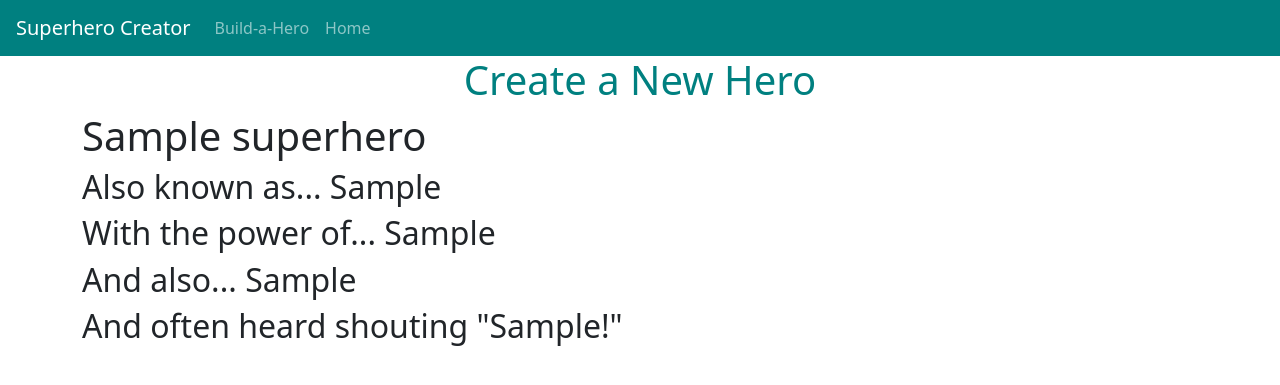
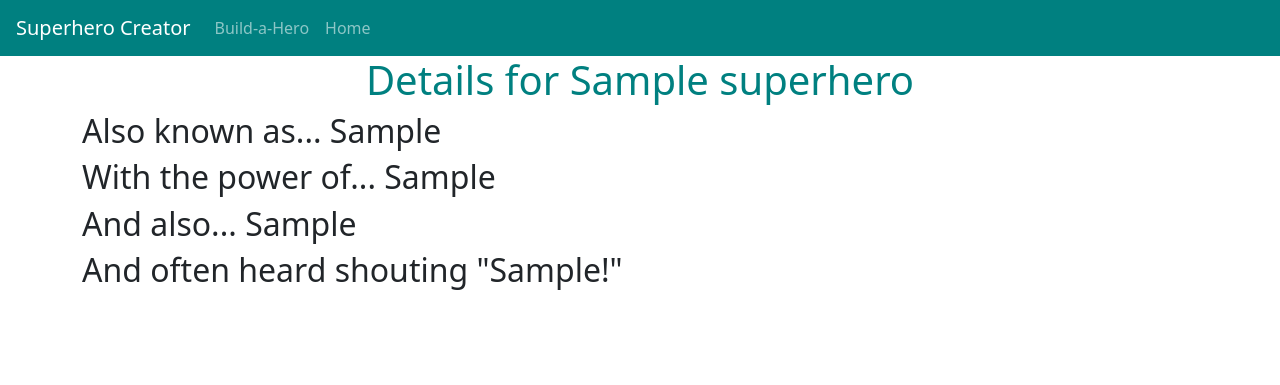
Before and after one commit to megancindric/PythonSuperheroProject, a Django app: page /superheroes/1/ in a window 1280 px wide. Shown: the top 385 px of the page. Run offline with Django 3.2, Linux system fonts and the light colour scheme; tables that the repository leaves empty hold one stand-in row (values such as "Sample post").

Commit message:
Styling, small typo fixes

```diff
--- a/superhero_project/superheroes/static/base.css
+++ b/superhero_project/superheroes/static/base.css
@@ -4,7 +4,8 @@
 }
 
 .img-fluid{
-    max-width: 50%
+    max-width: 50%;
+
 }
 
 .navbar{
@@ -23,3 +24,7 @@
     display: flex;
     justify-content: space-between;
 }
+
+.title{
+    text-align: center;
+}
--- a/superhero_project/superheroes/templates/superheroes/base.html
+++ b/superhero_project/superheroes/templates/superheroes/base.html
@@ -6,9 +6,9 @@
     <meta http-equiv="X-UA-Compatible" content="IE=edge">
     <meta name="viewport" content="width=device-width, initial-scale=1.0">
     <title>{% block title %}Super Duper Yah Yoobetcha{% endblock %}</title>
-    <link href="https://cdn.jsdelivr.net/npm/bootstrap@5.1.0/dist/css/bootstrap.min.css" rel="stylesheet" integrity="sha384-KyZXEAg3QhqLMpG8r+8fhAXLRk2vvoC2f3B09zVXn8CA5QIVfZOJ3BCsw2P0p/We" crossorigin="anonymous">
+    <link href="https://cdn.jsdelivr.net/npm/bootstrap@5.1.1/dist/css/bootstrap.min.css" rel="stylesheet" integrity="sha384-F3w7mX95PdgyTmZZMECAngseQB83DfGTowi0iMjiWaeVhAn4FJkqJByhZMI3AhiU" crossorigin="anonymous">
     <link rel="stylesheet" type="text/css" href="{% static '/base.css' %}">
-</head>
+  </head>
 <body>
 
 <nav class="navbar sticky-top navbar-expand-lg navbar-dark">
--- a/superhero_project/superheroes/templates/superheroes/detail.html
+++ b/superhero_project/superheroes/templates/superheroes/detail.html
@@ -1,8 +1,7 @@
 {% extends "superheroes/base.html" %}
 {% block title %}Superhero Details{% endblock %}
 {% block content %}
-<h1 class="header">Create a New Hero</h1>
-<h1>{{single_hero.name}}</h1>
+<h1 class="header">Details for {{single_hero.name}}</h1>
 <h2>Also known as... {{single_hero.alter_ego}}</h2>
 <h2>With the power of... {{single_hero.primary_ability}}</h2>
 <h2>And also... {{single_hero.secondary_ability}}</h2>
--- a/superhero_project/superheroes/templates/superheroes/index.html
+++ b/superhero_project/superheroes/templates/superheroes/index.html
@@ -2,7 +2,7 @@
 <h1 class="header">Welcome to the Superhero Creator!</h1>
 
 <div class="row">
-  <img src="{% static 'Axe-Cop.jpg' %}" alt="Axe Cop" class="img-fluid" />
+  <img src="{% static 'Axe-Cop.jpg' %}" class="img-fluid" alt="Axe Cop">
 </div>
 <h3 class="header">Your Current Superheroes:</h3>
 <ul class="list-group">
```
